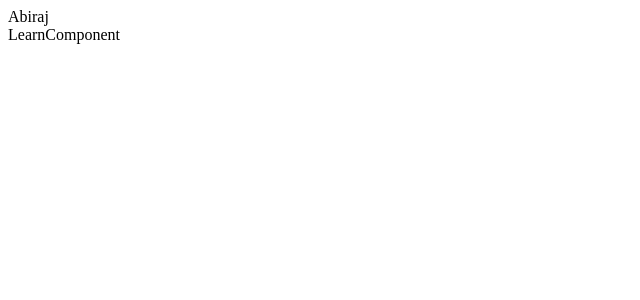
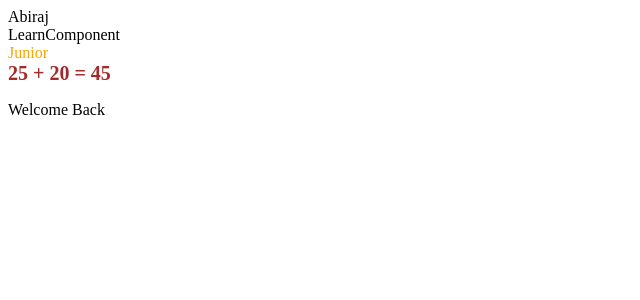
Before and after one commit to ABIRAJ-JUNIOR/React-Practice-Project, a React (Vite) app: page / in a window 1280 px wide. Shown: the top 300 px of the page, without its empty margins (0-640 px from the left). Built offline with nearby package versions, Linux system fonts and the light colour scheme.

Commit message:
`Added Header component to App.jsx`

```diff
--- a/src/App.jsx
+++ b/src/App.jsx
@@ -1,11 +1,13 @@
 import { Fragment } from "react"
 import { LearnComponent } from "./components/LearnComponent"
+import { Header } from "./components/Header"
 
 function App() {
   return (
     <Fragment>
       <div>Abiraj</div>
       <LearnComponent />
+      <Header />
     </Fragment>
   )
 }
--- /dev/null
+++ b/src/Css/Header.css
@@ -0,0 +1,9 @@
+.nick{
+    color: orange;
+}
+
+.code{
+    color: brown;
+    font-weight: bolder;
+    font-size: 20px;
+}
--- /dev/null
+++ b/src/components/Header.jsx
@@ -0,0 +1,16 @@
+import '../Css/Header.css'
+export const Header = () => {
+  let customCSS = "code";
+  const isLoginIn = true;
+  const greet = isLoginIn ? <p> Welcome Back </p> : <p>Plese Log in.</p>
+  return (
+    <>
+        <div className='nick'>Junior</div>
+        <div className={customCSS}>
+            25 + 20 = {25+20}
+        </div>
+        {greet}
+
+    </>
+  )
+}
```
